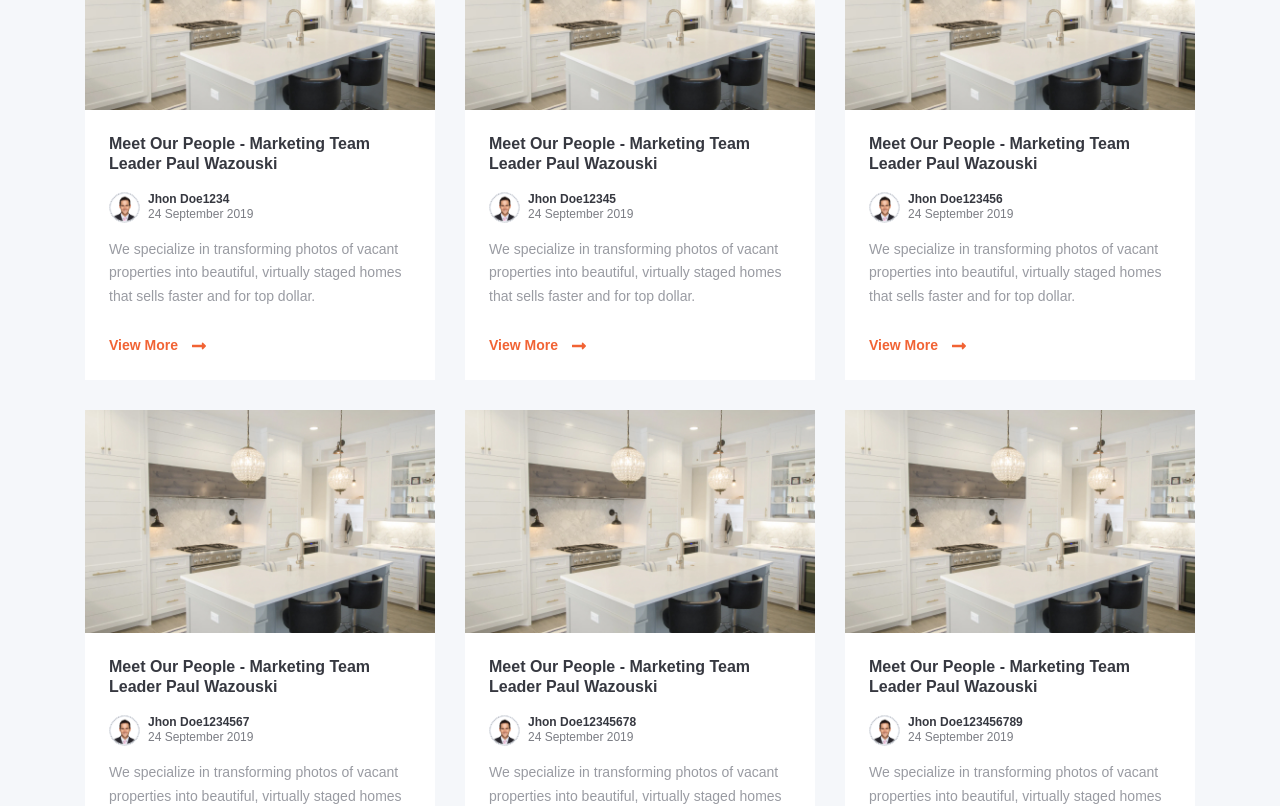
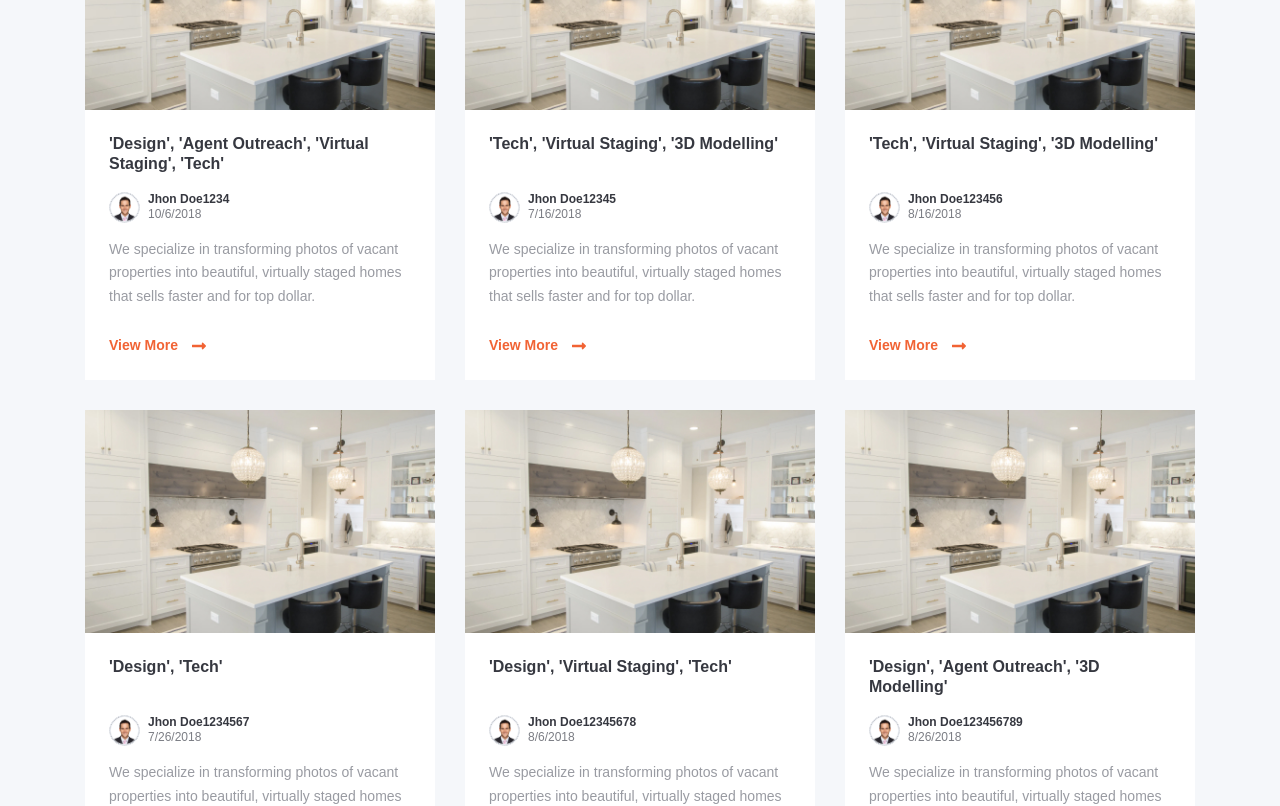
Before and after one commit to alemprogramer/interior-app, a React app: page /blog in a window 1280 px wide. Shown: the part 1660-2466 px from the top of the page. Built offline with nearby package versions, Linux system fonts and the light colour scheme; a web font is replaced by a local one.

Commit message:
filter add

```diff
--- a/src/pages/blog/blog.jsx
+++ b/src/pages/blog/blog.jsx
@@ -34,7 +34,7 @@ class Blogger extends Component {
                             </div>
                             <h6>{writer}</h6>
                             <p>
-                                {date}
+                                {new Date(date).toLocaleDateString()}
                             </p>
                         </div>
                         <div className="text_part">
--- a/src/pages/blog/data.js
+++ b/src/pages/blog/data.js
@@ -1,166 +1,215 @@
 const link = process.env.PUBLIC_URL;
-const data = [
+const Data = [
     {
+        id: 1,
+        tags: [
+            'Tech', 'Design', 'Virtual Staging', '3D Modelling'
+        ],
+        date: `2018-07-06T09:55:38.254Z`,
+        title: `'Tech', 'Design', 'Virtual Staging', '3D Modelling`,
         img: `${link}/vendor/images/partner.jpg`,
-        title: `Meet our People - Marketing Team Leader Paul Wazouski`,
-        category: `Tech Design Virtual Staging 3D Modelling Agent Outreach`,
         avatar: `${link}/vendor/images/blogger.png`,
         writer: `Jhon Doe1`,
         text: `We specialize in transforming photos of vacant properties into beautiful, virtually staged homes that sells faster and for top dollar.`,
-        slug: `${link}`,
-        date: `24 September 2019`
-    }, {
+        slug: `${link}`
+    },
+     {
+        id: 12,
+        tags: [
+            'Design', 'Virtual Staging', '3D Modelling'
+        ],
+        date: `2018-08-06T09:55:38.254Z`,
+        title: `'Design', 'Virtual Staging', '3D Modelling'`,
         img: `${link}/vendor/images/partner.jpg`,
-        title: `Meet our People - Marketing Team Leader Paul Wazouski`,
-        category: `Design Virtual Staging 3D Modelling Agent Outreach`,
         avatar: `${link}/vendor/images/blogger.png`,
         writer: `Jhon Doe12`,
         text: `We specialize in transforming photos of vacant properties into beautiful, virtually staged homes that sells faster and for top dollar.`,
-        slug: `${link}`,
-        date: `24 September 2019`
+        slug: `${link}`
     }, {
+        id: 13,
+        tags: [
+            'Design', 'Agent Outreach', '3D Modelling'
+        ],
+        date: `2018-09-06T09:55:38.254Z`,
+        title: `'Design', 'Agent Outreach', '3D Modelling'`,
         img: `${link}/vendor/images/partner.jpg`,
-        title: `Meet our People - Marketing Team Leader Paul Wazouski`,
-        category: `Tech Virtual Staging 3D Modelling Agent Outreach`,
         avatar: `${link}/vendor/images/blogger.png`,
         writer: `Jhon Doe123`,
         text: `We specialize in transforming photos of vacant properties into beautiful, virtually staged homes that sells faster and for top dollar.`,
-        slug: `${link}`,
-        date: `24 September 2019`
+        slug: `${link}`
     }, {
+        id: 14,
+        tags: [
+            'Design', 'Agent Outreach', 'Virtual Staging', 'Tech'
+        ],
+        date: `2018-10-06T09:55:38.254Z`,
+        title: `'Design', 'Agent Outreach', 'Virtual Staging', 'Tech'`,
         img: `${link}/vendor/images/partner.jpg`,
-        title: `Meet our People - Marketing Team Leader Paul Wazouski`,
-        category: `Tech Design 3D Modelling Agent Outreach`,
         avatar: `${link}/vendor/images/blogger.png`,
         writer: `Jhon Doe1234`,
         text: `We specialize in transforming photos of vacant properties into beautiful, virtually staged homes that sells faster and for top dollar.`,
-        slug: `${link}`,
-        date: `24 September 2019`
+        slug: `${link}`
     }, {
+        id: 15,
+        tags: [
+            'Tech', 'Virtual Staging', '3D Modelling'
+        ],
+        date: `2018-07-16T09:55:38.254Z`,
+        title: `'Tech', 'Virtual Staging', '3D Modelling'`,
         img: `${link}/vendor/images/partner.jpg`,
-        title: `Meet our People - Marketing Team Leader Paul Wazouski`,
-        category: `Tech Design Virtual Staging Agent Outreach`,
         avatar: `${link}/vendor/images/blogger.png`,
         writer: `Jhon Doe12345`,
         text: `We specialize in transforming photos of vacant properties into beautiful, virtually staged homes that sells faster and for top dollar.`,
-        slug: `${link}`,
-        date: `24 September 2019`
+        slug: `${link}`
     }, {
+        id: 16,
+        tags: [
+            'Tech', 'Virtual Staging', '3D Modelling'
+        ],
+        date: `2018-08-16T09:55:38.254Z`,
+        title: `'Tech', 'Virtual Staging', '3D Modelling'`,
         img: `${link}/vendor/images/partner.jpg`,
-        title: `Meet our People - Marketing Team Leader Paul Wazouski`,
-        category: `Tech Design Virtual Staging 3D Modelling`,
         avatar: `${link}/vendor/images/blogger.png`,
         writer: `Jhon Doe123456`,
         text: `We specialize in transforming photos of vacant properties into beautiful, virtually staged homes that sells faster and for top dollar.`,
-        slug: `${link}`,
-        date: `24 September 2019`
+        slug: `${link}`
     }, {
+        id: 17,
+        tags: [
+            'Design', 'Tech'
+        ],
+        date: `2018-07-26T09:55:38.254Z`,
+        title: `'Design', 'Tech'`,
         img: `${link}/vendor/images/partner.jpg`,
-        title: `Meet our People - Marketing Team Leader Paul Wazouski`,
-        category: `Tech Virtual Staging 3D Modelling`,
         avatar: `${link}/vendor/images/blogger.png`,
         writer: `Jhon Doe1234567`,
         text: `We specialize in transforming photos of vacant properties into beautiful, virtually staged homes that sells faster and for top dollar.`,
-        slug: `${link}`,
-        date: `24 September 2019`
+        slug: `${link}`
     }, {
+        id: 18,
+        tags: [
+            'Design', 'Virtual Staging', 'Tech'
+        ],
+        date: `2018-08-06T09:55:38.254Z`,
+        title: `'Design', 'Virtual Staging', 'Tech'`,
         img: `${link}/vendor/images/partner.jpg`,
-        title: `Meet our People - Marketing Team Leader Paul Wazouski`,
-        category: `Design Virtual Staging Agent Outreach`,
         avatar: `${link}/vendor/images/blogger.png`,
         writer: `Jhon Doe12345678`,
         text: `We specialize in transforming photos of vacant properties into beautiful, virtually staged homes that sells faster and for top dollar.`,
-        slug: `${link}`,
-        date: `24 September 2019`
+        slug: `${link}`
     }, {
+        id: 19,
+        tags: [
+            'Design', 'Agent Outreach', '3D Modelling'
+        ],
+        date: `2018-08-26T09:55:38.254Z`,
+        title: `'Design', 'Agent Outreach', '3D Modelling'`,
         img: `${link}/vendor/images/partner.jpg`,
-        title: `Meet our People - Marketing Team Leader Paul Wazouski`,
-        category: `Tech Design 3D Modelling Outreach`,
         avatar: `${link}/vendor/images/blogger.png`,
         writer: `Jhon Doe123456789`,
         text: `We specialize in transforming photos of vacant properties into beautiful, virtually staged homes that sells faster and for top dollar.`,
-        slug: `${link}`,
-        date: `24 September 2019`
+        slug: `${link}`
     }, {
+        id: 11,
+        tags: [
+            'Design','3D Modelling'
+        ],
+        date: `2018-07-05T09:55:38.254Z`,
+        title: `'Design','3D Modelling'`,
         img: `${link}/vendor/images/partner.jpg`,
-        title: `Meet our People - Marketing Team Leader Paul Wazouski`,
-        category: `Tech Virtual Staging 3D Modelling`,
         avatar: `${link}/vendor/images/blogger.png`,
         writer: `Jhon Doe2`,
         text: `We specialize in transforming photos of vacant properties into beautiful, virtually staged homes that sells faster and for top dollar.`,
-        slug: `${link}`,
-        date: `24 September 2019`
+        slug: `${link}`
     }, {
+        id: 21,
+        tags: [
+            'Agent Outreach', '3D Modelling'
+        ],
+        date: `2018-08-05T09:55:38.254Z`,
+        title: `'Agent Outreach', '3D Modelling'`,
         img: `${link}/vendor/images/partner.jpg`,
-        title: `Meet our People - Marketing Team Leader Paul Wazouski`,
-        category: `Design 3D Modelling Agent Outreach`,
         avatar: `${link}/vendor/images/blogger.png`,
         writer: `Jhon Doe24`,
         text: `We specialize in transforming photos of vacant properties into beautiful, virtually staged homes that sells faster and for top dollar.`,
-        slug: `${link}`,
-        date: `24 September 2019`
+        slug: `${link}`
     }, {
+        id: 31,
+        tags: [
+            'Virtual Staging'
+        ],
+        date: `2018-06-06T09:55:38.254Z`,
+        title: `'Virtual Staging'`,
         img: `${link}/vendor/images/partner.jpg`,
-        title: `Meet our People - Marketing Team Leader Paul Wazouski`,
-        category: `Tech 3D Modelling Agent Outreach`,
         avatar: `${link}/vendor/images/blogger.png`,
         writer: `Jhon Doe246`,
         text: `We specialize in transforming photos of vacant properties into beautiful, virtually staged homes that sells faster and for top dollar.`,
-        slug: `${link}`,
-        date: `24 September 2019`
+        slug: `${link}`
     }, {
+        id: 41,
+        tags: [
+            'Agent Outreach'
+        ],
+        date: `2018-06-16T09:55:38.254Z`,
+        title: `'Agent Outreach'`,
         img: `${link}/vendor/images/partner.jpg`,
-        title: `Meet our People - Marketing Team Leader Paul Wazouski`,
-        category: `Design Virtual Staging 3D Modelling`,
         avatar: `${link}/vendor/images/blogger.png`,
         writer: `Jhon Doe2468`,
         text: `We specialize in transforming photos of vacant properties into beautiful, virtually staged homes that sells faster and for top dollar.`,
-        slug: `${link}`,
-        date: `24 September 2019`
+        slug: `${link}`
     }, {
+        id: 51,
+        tags: [
+            '3D Modelling'
+        ],
+        date: `2018-09-16T09:55:38.254Z`,
+        title: `'3D Modelling'`,
         img: `${link}/vendor/images/partner.jpg`,
-        title: `Meet our People - Marketing Team Leader Paul Wazouski`,
-        category: `Tech Virtual Staging Agent Outreach`,
         avatar: `${link}/vendor/images/blogger.png`,
         writer: `Jhon Doe1`,
         text: `We specialize in transforming photos of vacant properties into beautiful, virtually staged homes that sells faster and for top dollar.`,
-        slug: `${link}`,
-        date: `24 September 2019`
+        slug: `${link}`
     }, {
+        id: 61,
+        tags: [
+            'Design'
+        ],
+        date: `2018-01-06T09:55:38.254Z`,
+        title: `'Design'`,
         img: `${link}/vendor/images/partner.jpg`,
-        title: `Meet our People - Marketing Team Leader Paul Wazouski`,
-        category: `Tech Design Agent Outreach`,
         avatar: `${link}/vendor/images/blogger.png`,
         writer: `Jhon Doe13`,
         text: `We specialize in transforming photos of vacant properties into beautiful, virtually staged homes that sells faster and for top dollar.`,
-        slug: `${link}`,
-        date: `24 September 2019`
+        slug: `${link}`
     }, {
+        id: 71,
+        tags: [
+            'Design', 'Tech', 'Virtual Staging', '3D Modelling'
+        ],
+        date: `2018-01-08T09:55:38.254Z`,
+        title: `'Design', 'Tech', 'Virtual Staging', '3D Modelling'`,
         img: `${link}/vendor/images/partner.jpg`,
-        title: `Meet our People - Marketing Team Leader Paul Wazouski`,
-        category: `3D Modelling Agent Outreach`,
         avatar: `${link}/vendor/images/blogger.png`,
         writer: `Jhon Doe135`,
         text: `We specialize in transforming photos of vacant properties into beautiful, virtually staged homes that sells faster and for top dollar.`,
-        slug: `${link}`,
-        date: `24 September 2019`
+        slug: `${link}`
     }, {
+        id: 81,
+        tags: [
+            'Tech', 'Agent Outreach', 'Virtual Staging', '3D Modelling'
+        ],
+        date: `2017-07-09T09:55:38.254Z`,
+        title: `'Tech', 'Agent Outreach', 'Virtual Staging', '3D Modelling'`,
         img: `${link}/vendor/images/partner.jpg`,
-        title: `Meet our People - Marketing Team Leader Paul Wazouski`,
-        category: `Tech Design Virtual Staging`,
         avatar: `${link}/vendor/images/blogger.png`,
         writer: `Jhon Doe1357`,
         text: `We specialize in transforming photos of vacant properties into beautiful, virtually staged homes that sells faster and for top dollar.`,
-        slug: `${link}`,
-        date: `24 September 2019`
+        slug: `${link}`
     }
 ];
 
-const category = [
+const tags = [
     {
-        id: '1',
-        value: `All`
-    }, {
         id: '21',
         value: `Tech`
     }, {
@@ -209,6 +258,5 @@ const short = {
     }
 };
 
-
-export default data;
-export { category, short}
+export default Data;
+export {tags, short}
--- a/src/pages/blog/index.jsx
+++ b/src/pages/blog/index.jsx
@@ -2,48 +2,105 @@ import React, {useState, useEffect} from 'react';
 import Banner from "../../components/banner/index";
 import Blogger from "./blog";
 import Pagination from './pagination';
-import data, { category } from "./data";
+import Data, {tags} from "./data";
 
 function Blog() {
-    let k = 0;
     const link = process.env.PUBLIC_URL;
     const person = {
         avatar: `${link}/vendor/images/blogger.png`,
         name: `Jhon Doe13579`
     };
+
     const [blog,
-        blogPagi] = useState([]);
+        setBlog] = useState([]);
     const [loading,
         blogLoading] = useState(false);
     const [page,
         setPage] = useState(1);
     const [blogLimit,
         limitChange] = useState(15);
+    const [loader,
+        setLoader] = useState(false);
 
-
+    // Used For Post Data Rendering
     useEffect(() => {
         blogLoading(true);
-        blogPagi(data);
+        setBlog(Data);
+        setTimeout(() => {
         blogLoading(false);
+        }, 1000);
     }, []);
 
-    const [loader,setLoader]=useState(false);
+    // Filter Method
+    const filtering = (t) => {
+        let rslt = []
+        setLoader(true)
+        Data.forEach((e) => {
+            let value = e
+                .tags
+                .find((d) => {
+                    return d === t;
+                })
+            if (value) {
+                return rslt.push(e);
+            }
+        })
+        setTimeout(() => {
+            setLoader(false)
+            return setBlog(rslt)
+        }, 1000);
+    };
 
-    const lastBlogIndex = page * blogLimit;
-    const firstBlogIndex = lastBlogIndex - blogLimit;
-    const currentBlogs = blog.slice(firstBlogIndex, lastBlogIndex);
-
+    // Pagination Method
     const pageGo = (n) => {
         setLoader(true)
         setTimeout(() => {
             setPage(n);
             setLoader(false)
-            window.scrollTo({
-                top: 650,
-                left: 0,
-            });
+            window.scrollTo({top: 650, left: 0});
         }, 1000);
     };
+
+    // View Limit
+    const lastBlogIndex = page * blogLimit;
+    const firstBlogIndex = lastBlogIndex - blogLimit;
+    const currentBlogs = blog.slice(firstBlogIndex, lastBlogIndex);
+    const limit=(n)=>{
+        setLoader(true)
+        setTimeout(() => {
+            limitChange(n.target.value);
+            setLoader(false)
+        }, 1000);
+    };
+
+    //sorting Blogs
+
+    const sorting = (n)=>{
+        let v= n.target.value
+        let sorted=[];
+        setLoader(true);
+
+        // if (v === 'name') {
+        //     sorted = blog.sort((a, b) => {
+        //         if (a.title < b.title) return -1;
+        //         if (a.title > b.title) return 1;
+        //         return 0;
+        //     });
+        //     } else if (v === 'time') {
+        //     sorted = blog.sort((a, b) => {
+        //         if (a.date < b.date) return -1;
+        //         if (a.date > b.date) return 1;
+        //         return 0;
+        //     });
+        // }
+        v === 'name' && (sorted = blog.sort((a, b) => a.title < b.title ? -1 : 1));
+        v === 'time' && (sorted = blog.sort((a, b) => a.date < b.date ? -1 : 1));
+        setTimeout(() => {
+            setLoader(false);
+        }, 1000);
+        return setBlog(sorted);
+
+    }
 
     return (
         <section className="blog">
@@ -68,8 +125,28 @@ function Blog() {
                                     <span className="navbar-brand">Blog Categories</span>
                                     <div className="collapse navbar-collapse" id="navbarSupportedContent">
                                         <ul className="navbar-nav filter_options ml-auto mr-auto">
-                                            {category.map(c => <li key={c.id} className='nav-item'>
-                                                <button type='button' className="nav-link">{c.value}</button>
+                                            <li className='nav-item'>
+                                                <button
+                                                    type='button'
+                                                    onClick={() => {
+                                                        if (Data.length !== blog.length) {
+                                                        setLoader(true);
+                                                        setTimeout(() => {
+                                                            setBlog(Data);
+                                                            setLoader(false);
+                                                            window.scrollTo({top: 650, left: 0});
+                                                        }, 1000);
+                                                    };
+                                                }}
+                                                    className="nav-link">All</button>
+                                            </li>
+                                            {tags.map(c => <li key={c.id} className='nav-item'>
+                                                <button
+                                                    type='button'
+                                                    onClick={() => {
+                                                    filtering(c.value)
+                                                }}
+                                                    className="nav-link">{c.value}</button>
                                             </li>)}
                                         </ul>
                                         <div className="form-inline my-2 my-lg-0">
@@ -79,10 +156,10 @@ function Blog() {
                                                         Per Page
                                                     </h6>
                                                 </div>
-                                                <select className="styled">
-                                                    <option onClick={() => limitChange(5)} value='5'>5</option>
-                                                    <option onClick={() => limitChange(15)} value='15' selected>15</option>
-                                                    <option onClick={() => limitChange(25)} value='25'>25</option>
+                                                <select className="styled" defaultValue={blogLimit} onChange={limit}>
+                                                    <option value='5'>5</option>
+                                                    <option value='15'>15</option>
+                                                    <option value='25'>25</option>
                                                 </select>
                                             </div>
                                         </div>
@@ -93,7 +170,7 @@ function Blog() {
                                                         Sort by
                                                     </h6>
                                                 </div>
-                                                <select className="styled">
+                                                <select className="styled" onChange={sorting}>
                                                     <option>Select</option>
                                                     <option value='name'>Name</option>
                                                     <option value='time'>Time</option>
@@ -110,12 +187,13 @@ function Blog() {
                 </div>
                 <div className="blog_partitions">
                     <div className="container">
-{loader===false ? <div className="row">
+                        {loader === false
+                            ? <div className="row">
 
                                     {Object
                                         .keys(currentBlogs)
                                         .map(b => <Blogger
-                                    key={k++}
+                                            key={currentBlogs[b].id}
                                             date={currentBlogs[b].date}
                                             slug={currentBlogs[b].slug}
                                             text={currentBlogs[b].text}
@@ -124,15 +202,11 @@ function Blog() {
                                             title={currentBlogs[b].title}
                                             img={currentBlogs[b].img}
                                             loading={loading}/>)}
-
-                            {/* <Blogger post={currentBlogs} load={loading}/> */}
-                        </div> : <h2>Loading....</h2> }
-
+                                </div>
+                            : <h2>Loading....</h2>}
 
                         <div className="row">
                             <div className="col-md-12 col-sm-4 col-12">
-
-                                {/* Need Modification */}
 
                                 <div className="pagination_part">
                                     <Pagination
```
Also changed, not shown: src/pages/blog/pagination.jsx (+7 -6 lines). Lines whose indentation alone changed are shown as unchanged.
